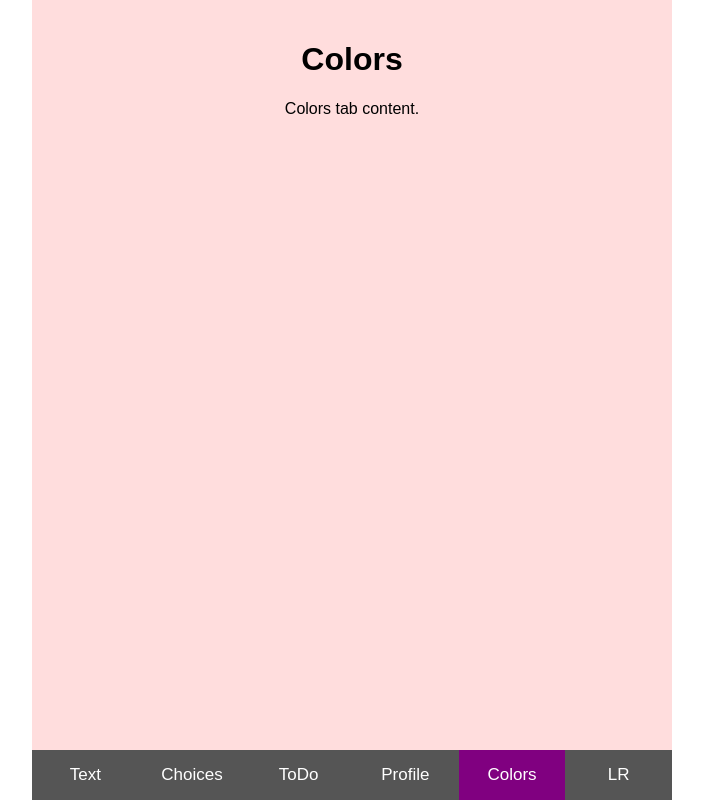
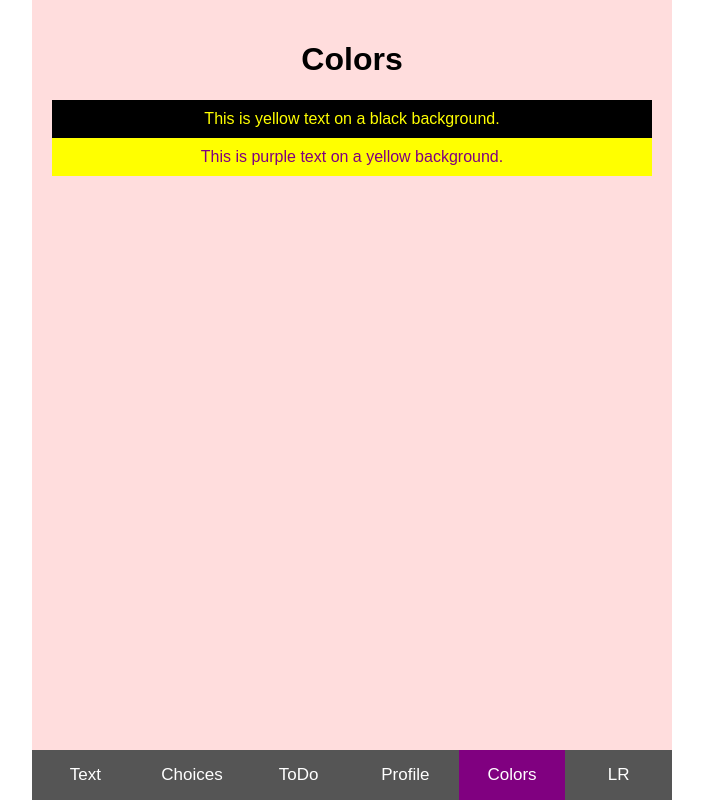
Before and after one commit to ShreenithaC/CMSC434-1.2, a plain HTML site: page tab1.html in a window 1280 px wide. Both pictures are taken after a click on the button "Colors". Shown: the whole page, without its empty margins (288-991 px from the left). Drawn offline with Linux system fonts and the light colour scheme.

Commit message:
Finished Colors Tab

```diff
--- a/styles.css
+++ b/styles.css
@@ -95,3 +95,18 @@ body {
    #ToDo ul li button:hover {
     color: red;
   }
+
+  /* Style for the Colors tab */
+    .yellow-text {
+    color: yellow;
+    background-color: black;
+    padding: 10px;
+    margin: 0;
+    }
+
+  .purple-text {
+    color: purple;
+    background-color: yellow;
+    padding: 10px;
+    margin: 0;
+  }
--- a/tab1.html
+++ b/tab1.html
@@ -86,10 +86,13 @@
      </div>
 
 
+     <!-- Tab 5: Colors -->
      <div id="Colors" class="tabcontent">
-       <h1>Colors</h1>
-       <p>Colors tab content.</p>
-     </div>
+      <h1>Colors</h1>
+      <p class="yellow-text">This is yellow text on a black background.</p>
+      <p class="purple-text">This is purple text on a yellow background.</p>
+    </div>
+
 
 
      <div id="LR" class="tabcontent">
```
